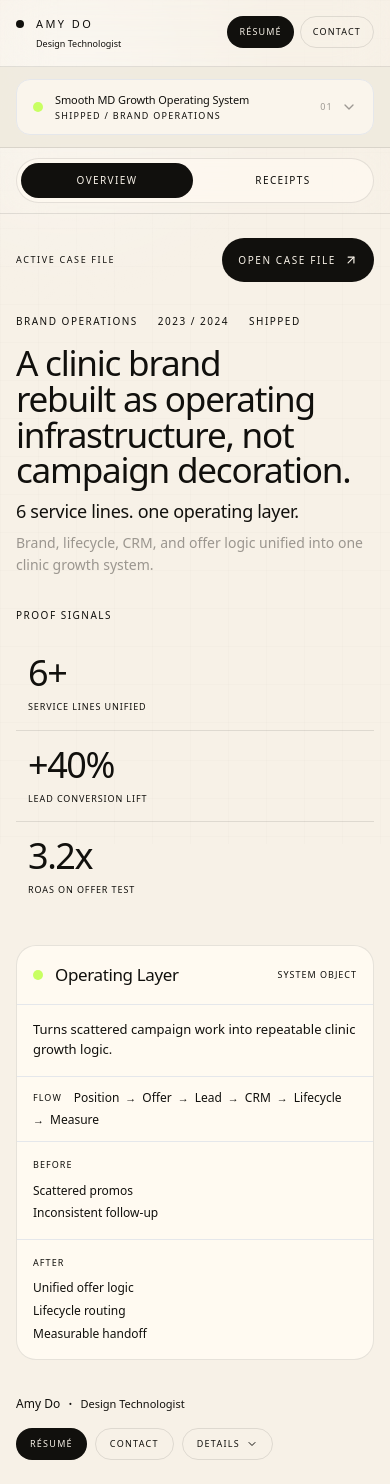
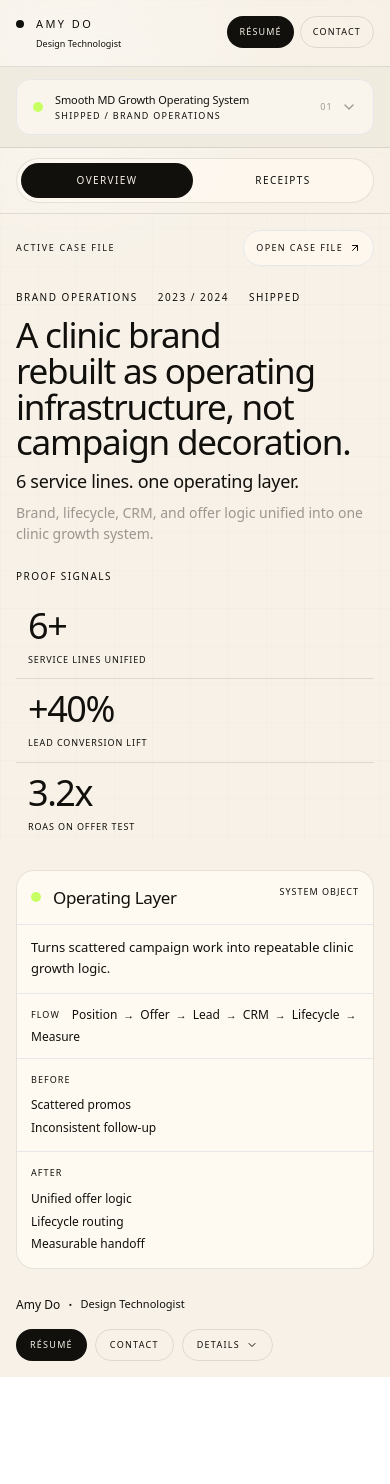
Before and after one commit to amydojo/undone, a React (Vite) app: page / in a window 390 px wide. After the commit the page ends 1377 px from the top, so only its background shows below. Built offline with nearby package versions, Linux system fonts and the light colour scheme.

Commit message:
Polish portfolio overview responsive layout

```diff
--- a/src/components/portfolio/MobileView.jsx
+++ b/src/components/portfolio/MobileView.jsx
@@ -9,7 +9,7 @@ import ReceiptVisualGallery from "./ReceiptVisualGallery";
 const DECODER_LINES = {
   mirror: 'emotional inputs → usable product logic.',
   'smooth-md-growth-os': '6 service lines. one operating layer.',
-  'meta-airtable-dashboard': 'from lead volume to revenue decisions.',
+  'meta-airtable-dashboard': 'ad spend → booking behavior → revenue decisions.',
   'snip-provider-pipeline': '200+ profiles. one repeatable sourcing system.',
   'guardrail-hr': '22 questions. one risk score. clearer next steps.',
   'multi-brand-retention': 'lead intent routed into the right next message.',
@@ -44,7 +44,7 @@ function getReceiptTestId(receipt) {
 
 function OverviewTab({ record, mode, openWorkspace }) {
   return (
-    <div className="space-y-8 px-4 py-6">
+    <div className="mx-auto max-w-[780px] space-y-6 px-4 py-4 sm:space-y-7 sm:py-5">
       {/* Top bar */}
       <div className="flex items-center justify-between gap-3">
         <div className="text-[9px] uppercase tracking-[0.18em] text-[#11100d]/42">active case file</div>
@@ -52,14 +52,14 @@ function OverviewTab({ record, mode, openWorkspace }) {
           type="button"
           aria-label={`Open ${record.title} case file`}
           onClick={() => openWorkspace(record)}
-          className="inline-flex h-11 items-center justify-center gap-2 rounded-full bg-[#11100d] px-4 text-[10px] uppercase tracking-[0.16em] text-[#f7f1e7] transition active:scale-[0.98]"
+          className="inline-flex h-9 items-center justify-center gap-1.5 rounded-full border border-[#11100d]/14 bg-[#fffaf1]/70 px-3 text-[9px] uppercase tracking-[0.15em] text-[#11100d]/58 transition active:scale-[0.98]"
         >
-          Open case file <ArrowUpRight className="h-3.5 w-3.5" />
+          Open case file <ArrowUpRight className="h-3 w-3" />
         </button>
       </div>
 
       {/* Hero */}
-      <div>
+      <div className="max-w-[700px]">
         <div className="flex flex-wrap items-center gap-2 text-[10px] uppercase tracking-[0.15em] text-[#11100d]/42">
           {[record.category, record.timeline, record.status].map((item, index) => (
             <React.Fragment key={item}>
@@ -68,23 +68,23 @@ function OverviewTab({ record, mode, openWorkspace }) {
             </React.Fragment>
           ))}
         </div>
-        <h1 className="mt-4 text-[clamp(30px,9vw,38px)] font-normal leading-[1.02] tracking-[-0.035em] text-[#11100d] [text-wrap:balance]">
+        <h1 className="mt-3 text-[clamp(30px,9vw,38px)] font-normal leading-[1.02] tracking-[-0.035em] text-[#11100d] [text-wrap:balance]">
           {mode === "proof" ? record.title : record.thesis}
         </h1>
         {DECODER_LINES[record.slug] && (
-          <p className="mt-3 text-[18px] leading-[1.3] tracking-[-0.018em] text-[#11100d]/76">
+          <p className="mt-2.5 max-w-[620px] text-[18px] leading-[1.3] tracking-[-0.018em] text-[#11100d]/76">
             {DECODER_LINES[record.slug]}
           </p>
         )}
-        <p className="mt-2 text-[14px] leading-[1.6] text-[#11100d]/40">{record.oneLine}</p>
+        <p className="mt-2 max-w-[620px] text-[14px] leading-[1.55] text-[#11100d]/40">{record.oneLine}</p>
       </div>
 
       {/* Proof ledger */}
       <div>
         <div className="text-[10px] uppercase tracking-[0.15em] text-[#11100d]/38">Proof signals</div>
-        <div className="mt-4 grid grid-cols-1 divide-y divide-[#11100d]/10">
+        <div className="mt-3 grid grid-cols-1 divide-y divide-[#11100d]/10 sm:grid-cols-3 sm:divide-x sm:divide-y-0">
           {record.metrics.map((metric) => (
-            <MetricPill key={metric.label} metric={metric} />
+            <MetricPill key={metric.label} metric={metric} compact />
           ))}
         </div>
       </div>
--- a/src/components/portfolio/OverviewArtifact.jsx
+++ b/src/components/portfolio/OverviewArtifact.jsx
@@ -24,14 +24,14 @@ const SYSTEM_OBJECTS = {
     },
   },
   'meta-airtable-dashboard': {
-    title: 'Decision Layer',
-    purpose: 'Turns ad performance into downstream campaign decisions.',
-    flow: ['Spend', 'Lead', 'CRM', 'Booking', 'Revenue', 'Decision'],
+    title: 'Reporting Layer',
+    purpose: 'Connects Meta spend, Airtable lead state, booking behavior, and revenue confidence.',
+    flow: ['Meta', 'Leads_Master', 'CRM State', 'Booking', 'Revenue', 'Decision'],
     contrast: {
       leftLabel: 'Before',
-      left: ['CPL as main signal', 'Isolated campaign metrics'],
+      left: ['Spend and leads in Meta', 'CRM and revenue downstream'],
       rightLabel: 'After',
-      right: ['Booking behavior', 'Revenue context'],
+      right: ['Booking behavior in campaign reads', 'Confidence-based revenue context'],
     },
   },
   'snip-provider-pipeline': {
@@ -74,9 +74,9 @@ export default function OverviewArtifact({ record }) {
   if (!obj) return null
 
   return (
-    <div className='overflow-hidden rounded-[20px] border border-[#11100d]/10 bg-[#fffaf1]'>
+    <div className='overflow-hidden rounded-[18px] border border-[#11100d]/10 bg-[#fffaf1] lg:rounded-[20px]'>
       {/* Header */}
-      <div className='flex items-center justify-between px-4 py-4 lg:px-5 lg:py-5'>
+      <div className='flex items-start justify-between gap-3 px-3.5 py-3.5 sm:px-4 sm:py-4 lg:px-5 lg:py-5'>
         <div className='flex min-w-0 items-center gap-3'>
           <span
             className='h-2.5 w-2.5 shrink-0 rounded-full'
@@ -91,12 +91,12 @@ export default function OverviewArtifact({ record }) {
       </div>
 
       {/* Purpose */}
-      <div className='border-t border-[#11100d]/8 px-4 pb-4 pt-3.5 lg:px-5'>
+      <div className='border-t border-[#11100d]/8 px-3.5 pb-3.5 pt-3 sm:px-4 sm:pb-4 sm:pt-3.5 lg:px-5'>
         <p className='min-w-0 text-[13px] leading-[1.6] text-[#11100d]/54 lg:text-[14px]'>{obj.purpose}</p>
       </div>
 
       {/* Flow */}
-      <div className='border-t border-[#11100d]/8 px-4 py-3 lg:px-5'>
+      <div className='border-t border-[#11100d]/8 px-3.5 py-3 sm:px-4 lg:px-5'>
         <div className='flex flex-wrap items-center gap-x-1.5 gap-y-1 min-w-0'>
           <span className='mr-1.5 text-[9px] uppercase tracking-[0.12em] text-[#11100d]/26'>Flow</span>
           {obj.flow.map((step, i) => (
@@ -112,7 +112,7 @@ export default function OverviewArtifact({ record }) {
 
       {/* Before / After or Input / Output */}
       <div className='grid grid-cols-1 border-t border-[#11100d]/8 sm:grid-cols-2'>
-        <div className='min-w-0 px-4 py-4 lg:px-5 lg:py-5'>
+        <div className='min-w-0 px-3.5 py-3.5 sm:px-4 sm:py-4 lg:px-5 lg:py-5'>
           <div className='mb-2.5 text-[9px] uppercase tracking-[0.12em] text-[#11100d]/28'>
             {obj.contrast.leftLabel}
           </div>
@@ -120,7 +120,7 @@ export default function OverviewArtifact({ record }) {
             <div key={line} className='mt-1 text-[12px] leading-[1.55] text-[#11100d]/52'>{line}</div>
           ))}
         </div>
-        <div className='min-w-0 px-4 py-4 lg:px-5 lg:py-5 border-t border-[#11100d]/8 sm:border-t-0 sm:border-l sm:border-l-[#11100d]/8'>
+        <div className='min-w-0 px-3.5 py-3.5 sm:px-4 sm:py-4 lg:px-5 lg:py-5 border-t border-[#11100d]/8 sm:border-t-0 sm:border-l sm:border-l-[#11100d]/8'>
           <div className='mb-2.5 text-[9px] uppercase tracking-[0.12em] text-[#11100d]/28'>
             {obj.contrast.rightLabel}
           </div>
--- a/src/components/ui/MetricPill.jsx
+++ b/src/components/ui/MetricPill.jsx
@@ -1,9 +1,9 @@
 import React from "react";
 import { cx } from "../../utils/cx";
 
-export default function MetricPill({ metric, dark = false, className }) {
+export default function MetricPill({ metric, dark = false, compact = false, className }) {
   return (
-    <div className={cx("min-w-0 px-3 py-4 lg:px-4 xl:px-5 xl:py-6", className)}>
+    <div className={cx(compact ? "min-w-0 px-3 py-3 sm:py-4 lg:px-4 xl:px-5 xl:py-6" : "min-w-0 px-3 py-4 lg:px-4 xl:px-5 xl:py-6", className)}>
       <div className={cx("text-[36px] font-light leading-none tracking-[-0.04em] lg:text-[44px] xl:text-[60px]", dark ? "text-[#f7f1e7]" : "text-[#11100d]")}>{metric.value}</div>
       <div className={cx("mt-2.5 text-[9px] uppercase tracking-[0.10em] leading-[1.4] lg:tracking-[0.12em] xl:text-[10px]", dark ? "text-[#f7f1e7]/46" : "text-[#11100d]/38")}>{metric.label}</div>
     </div>
```
